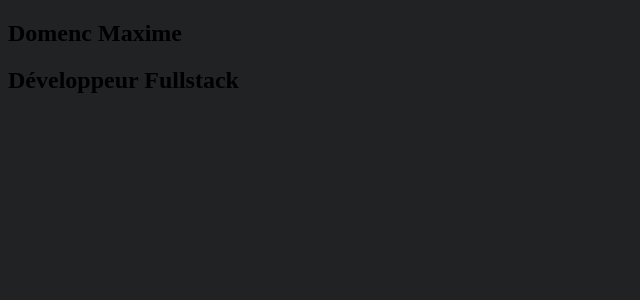
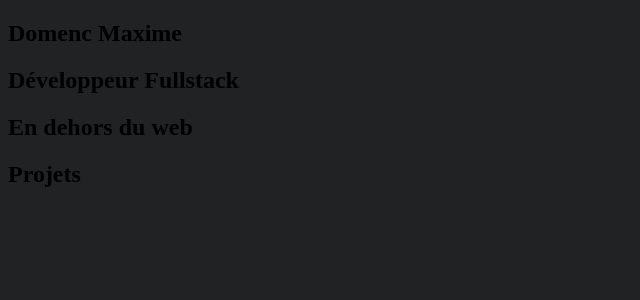
Before and after one commit to Domenc-M/portfolio, a React (Create React App) app: page / in a window 1280 px wide. Shown: the top 300 px of the page, without its empty margins (0-640 px from the left). Built offline with nearby package versions, Linux system fonts and the light colour scheme.

Commit message:
setup components

```diff
--- a/src/App.js
+++ b/src/App.js
@@ -1,17 +1,18 @@
-import './App.scss';
+import './App.scss'
+import AboutMe from './components/AboutMe'
+import Projects from './components/Closing'
+import Closing from './components/Projects'
 
 function App() {
   return (
     <div className="App">
       <section id="sideBar">
-        <h1>Domenc Maxime</h1>
-        <h2>Développeur Fullstack</h2>
         <span></span>
       </section>
 
-      <section id="aboutMe">
-
-      </section>
+      <AboutMe />
+      <Projects />
+      <Closing />
 
       <section id="projects">
 
--- /dev/null
+++ b/src/components/AboutMe.js
@@ -0,0 +1,16 @@
+import React from 'react';
+
+class AboutMe extends React.Component {
+
+    render = () => {
+        return (
+            <section id="aboutMe">
+            <h1>Domenc Maxime</h1>
+            <h2>Développeur Fullstack</h2>
+          </section>
+        )
+    }
+
+}
+
+export default AboutMe
--- /dev/null
+++ b/src/components/Closing.js
@@ -0,0 +1,15 @@
+import React from 'react';
+
+class Closing extends React.Component {
+
+    render = () => {
+        return (
+            <section id="Closing">
+            <h1>En dehors du web</h1>
+          </section>
+        )
+    }
+
+}
+
+export default Closing
--- /dev/null
+++ b/src/components/Projects.js
@@ -0,0 +1,15 @@
+import React from 'react';
+
+class Projects extends React.Component {
+
+    render = () => {
+        return (
+            <section id="Projects">
+            <h1>Projets</h1>
+          </section>
+        )
+    }
+
+}
+
+export default Projects
```
